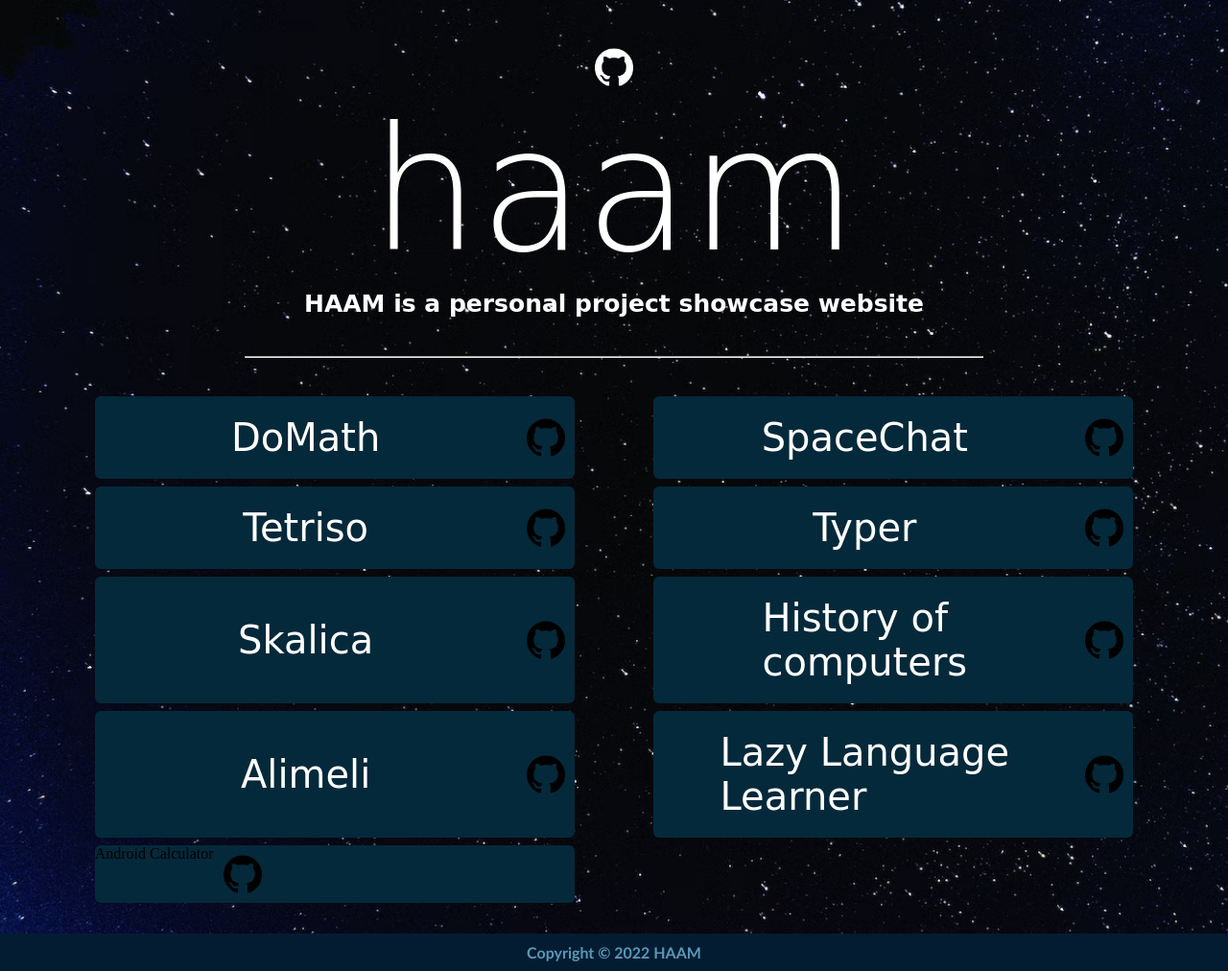
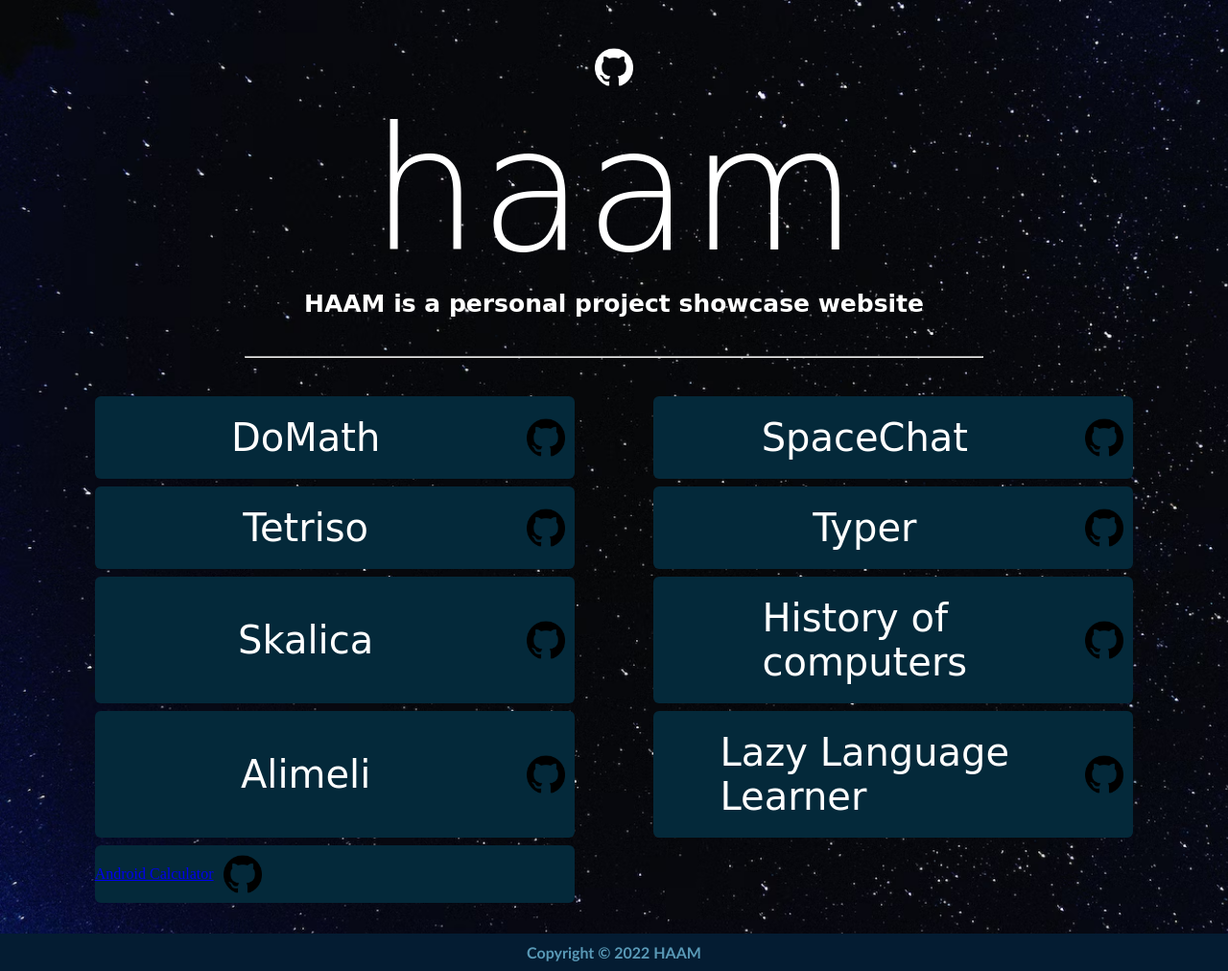
Before and after one commit to kires27/Portfolio, a website: page index.html in a window 1280 px wide. Shown: the whole page at 96% size. Drawn offline with Linux system fonts and the light colour scheme; a web font is replaced by a local one.

Commit message:
android calculator

```diff
--- a/index.html
+++ b/index.html
@@ -82,7 +82,7 @@
         </div>
 
         <div>
-            Android Calculator
+            <a class="githl" href="https://github.com/kire27/Calculator"> Android Calculator </a>
             <a class="githl" href="https://github.com/kire27/Calculator">
                 <img class="githt" src="./res/gh.png" alt="haam">
             </a>
```
